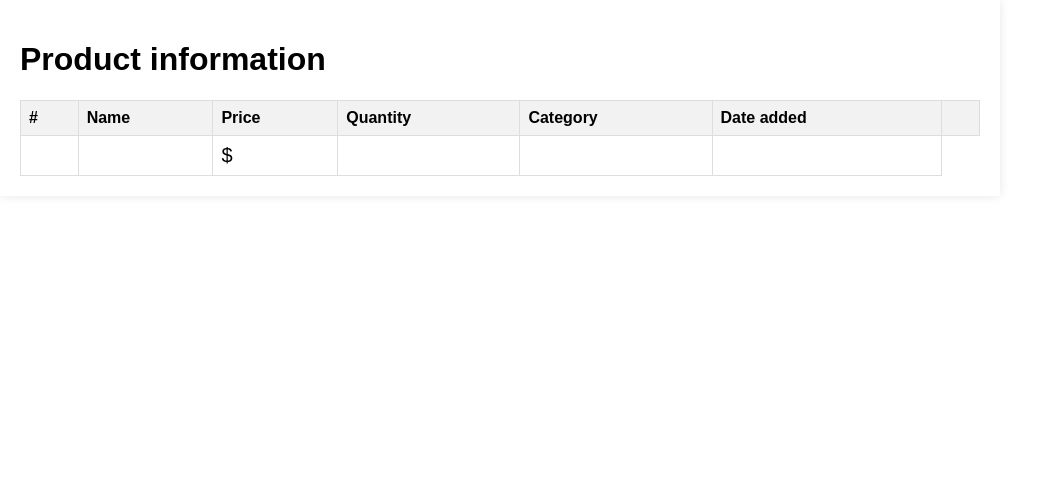
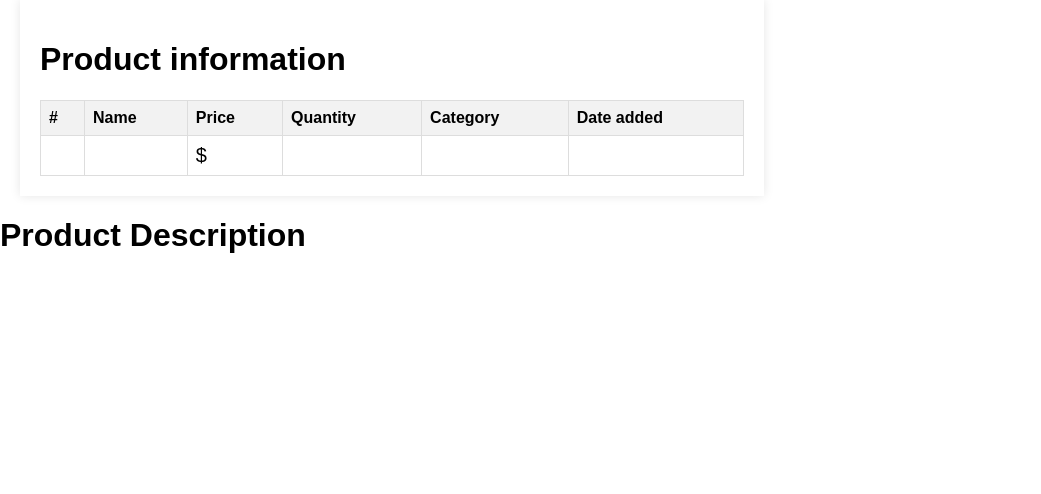
Before and after one commit to gustavoperess/Inventory-Management-System, a Flask app: page /product_information/1 in a window 1280 px wide. Shown: the part 140-634 px from the top of the page, without its empty margins (0-1041 px from the left). Run offline with Flask 3, Linux system fonts and the light colour scheme; the visitor is signed in with stand-in values (Sample User, id 1); data that the repository does not hold is empty; some libraries are stand-ins or nearby versions.

Commit message:
a few changes

```diff
--- a/static/styles.css
+++ b/static/styles.css
@@ -320,3 +320,91 @@ footer {
   border-radius: 5px;
   cursor: pointer;
 }
+
+
+  /* PRODUCT INFORMATION PAGE. */
+
+
+  .products-container-info-page {
+    width: 55%;
+    margin-left: 20px;
+    /* Adjust the width as needed */
+    background-color: #fff;
+    padding: 20px;
+    box-shadow: 0 0 10px rgba(0, 0, 0, 0.1);
+  }
+
+  .products-container-info-page table {
+    width: 100%;
+    border-collapse: collapse;
+    margin-top: 20px;
+  }
+
+  .products-container-info-page th,
+  .products-container-info-page td {
+    border: 1px solid #ddd;
+    padding: 8px;
+    text-align: left;
+  }
+
+  .products-container-info-page th {
+    background-color: #f2f2f2;
+  }
+
+  .products-container-info-page td {
+    font-size: 20px;
+  }
+
+  .products-container-info-page form {
+    display: flex;
+    flex-direction: column;
+    align-items: center;
+    margin-top: 20px;
+  }
+
+  .products-container-info-page input {
+    margin-bottom: 10px;
+  }
+
+  /* button for filter by */
+  .products-container-info-page input[type="submit"][value="Filter by"] {
+    background-color: #4CAF50;
+    color: white;
+    border: none;
+    margin-left: 3px;
+    padding: 1px 15px;
+    border-radius: 5px;
+    cursor: pointer;
+  }
+
+  .products-container-info-page input[type="submit"][value="Filter by"]:hover {
+    background-color: #45a049;
+  }
+
+  /* delete button */
+  .products-container-info-page input[type="submit"][value="Delete"] {
+    background-color: #4CAF50;
+    color: white;
+    border: none;
+    padding: 10px 20px;
+    border-radius: 5px;
+    cursor: pointer;
+  }
+
+  .products-container-info-page input[type="submit"][value="Delete"] :hover {
+    background-color: #45a049;
+  }
+
+  /* For "Update" button */
+  .products-container-info-page input[type="submit"][value="Update"] {
+    background-color: #4CAF50;
+    color: white;
+    border: none;
+    padding: 10px 20px;
+    border-radius: 5px;
+    cursor: pointer;
+  }
+
+  .products-container-info-page input[type="submit"][value="Update"]:hover {
+    background-color: #45a049;
+  }
--- a/templates/product_information.html
+++ b/templates/product_information.html
@@ -17,7 +17,7 @@
         </div>
         <div class="actions-container">
             <h1 class="dashboard-heading">Product information page</h1>
-            <h1 class="user-heading"> {{ user.username.title() }}</h1>
+            <h1 class="user-heading">{{ user.username.title() }}</h1>
             <nav>
                 <a class="add-button" href="{{ url_for('add_item') }}">Add Inventory</a>
             </nav>
@@ -26,15 +26,12 @@
 
     <main>
         <!-- Main content section -->
-
-        <!-- Container for displaying inventory categories -->
+        <!-- Container for displaying a table of products -->
         <div class="container-fluid">
-            <!-- Container for displaying a table of products -->
-            <div class="products-container">
+            <div class="products-container-info-page">
                 <h1>Product information</h1>
                 <table>
                     <thead>
-                        <nav>
                         <tr>
                             <th>#</th>
                             <th>Name</th>
@@ -42,7 +39,6 @@
                             <th>Quantity</th>
                             <th>Category</th>
                             <th>Date added</th>
-                                <th> </th>
                         </tr>
                     </thead>
                     <tbody>
@@ -56,9 +52,14 @@
                             <td>{{ product.date_added }}</td>
                         </tr>
                     </tbody>
+                </table>
             </div>
         </div>
+        <div>
+           <h1> Product Description </h1>
+        </div>
     </main>
+
     <footer>
     </footer>
 </body>
```
Lines whose indentation alone changed are shown as unchanged.
